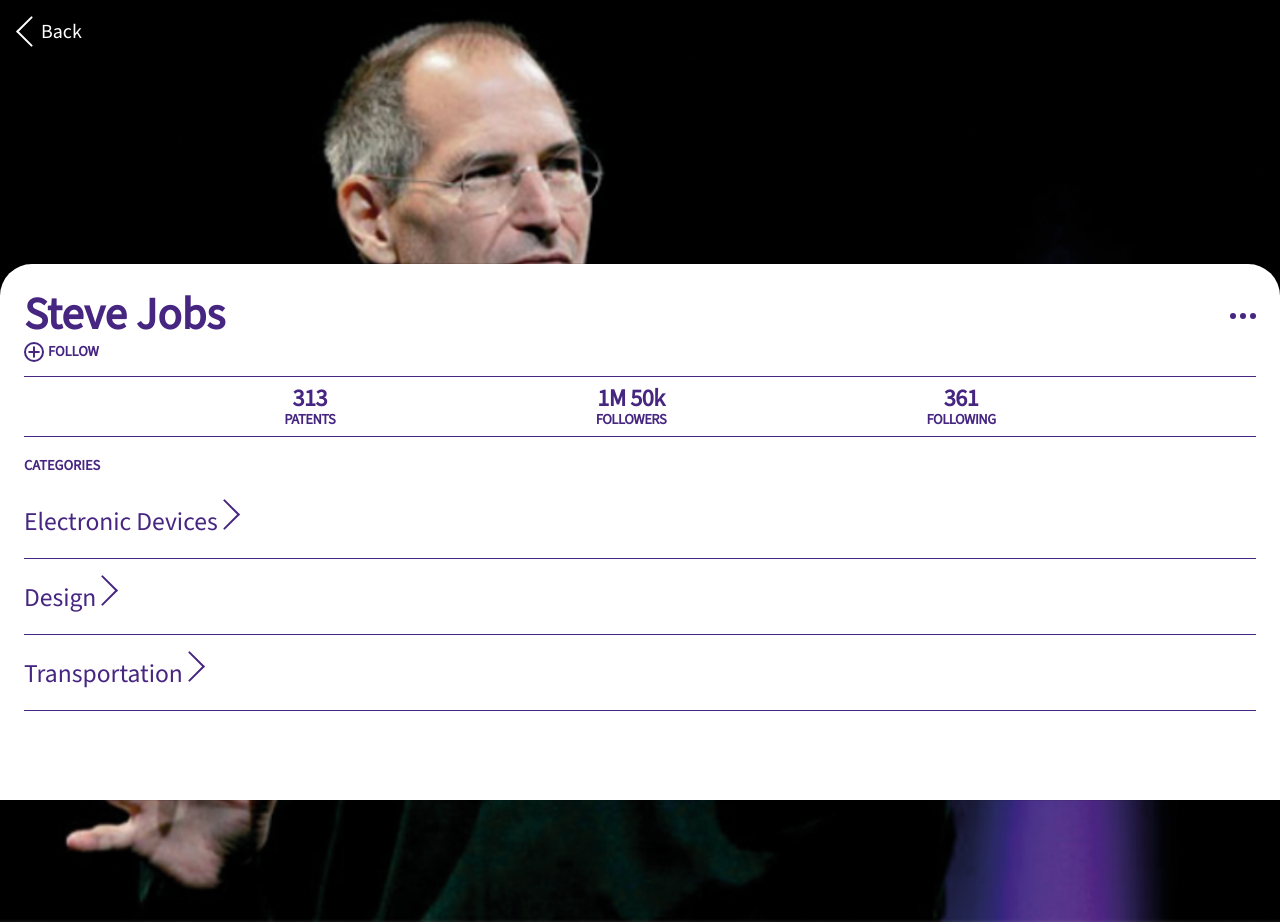
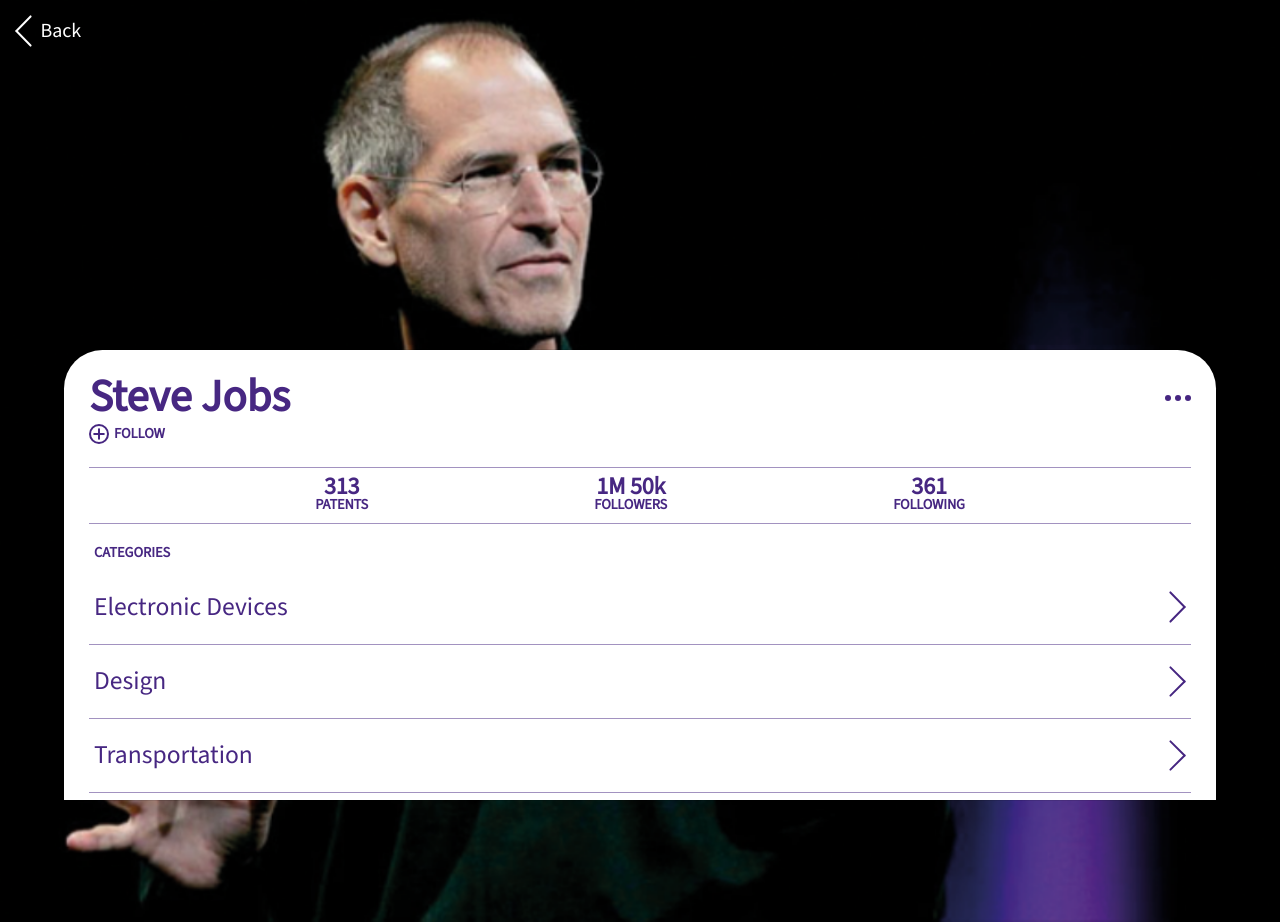
Before and after one commit to Edb83/steve, a plain HTML site: page index.html in a window 1280 px wide. Drawn offline with nearby package versions, Linux system fonts and the light colour scheme.

Commit message:
Add variables for commonly used settings; Switch to using units from brief

```diff
--- a/assets/css/style.css
+++ b/assets/css/style.css
@@ -3,13 +3,20 @@
 
 /* Variables */
 :root {
-    --color-primary: #462681;
+    --color-primary-hsl: 261, 54%, 33%;
     --color-shadow: #0000001A;
     --color-background: #FFFFFF;
     --font-primary: 'Source Sans 3', sans-serif;
+    --font-size-xl: 2.8rem;
+    --font-size-lg: 1.6rem;
+    --font-size-md: 1.5rem;
+    --font-size-sm: 1.25rem;
+    --font-size-xs: 0.9rem;
+    --font-weight-bold: 900;
+    --font-weight-regular: 400;
     --font-weight-light: 300;
-    --font-weight-regular: 400;
-    --font-weight-bold: 900;
+    --height-card: 450px;
+    --padding-card: 20px 25px 0;
 }
 
 /* Reset */
@@ -19,19 +26,24 @@
     box-sizing: border-box;
 }
 
+body {
+    background-color: #000;
+}
+
 a {
     text-decoration: none;
-    color: var(--color-primary);
+    color: hsl(var(--color-primary-hsl));
 }
 
 /* Layout */
 .container {
+    display: grid;
     position: relative;
     height: 100vh;
+    justify-items: center;
     font-family: var(--font-primary);
     font-weight: var(--font-weight-bold);
-    display: grid;
-    grid-template-rows: 33%;
+    line-height: 1;
 }
 
 .hero-image img {
@@ -41,24 +53,29 @@ a {
 
 /* Card */
 .card {
-    border-radius: 2rem 2rem 0 0;
+    position: fixed;
+    bottom: 0;
+    width: 100%;
+    height: var(--height-card);
+    border-radius: 2.4rem 2.4rem 0 0;
     background-color: var(--color-background);
-    color: var(--color-primary);
-    padding: 1.5rem 1.5rem 0;
+    color: hsl(var(--color-primary-hsl));
+    padding: var(--padding-card);
     box-shadow: 0 0 0 1px var(--color-shadow);
 }
 
 /* Header */
+
 .card__header h1 {
-    font-size: 2.8rem;
+    font-size: var(--font-size-xl);
     line-height: 1.2;
 }
 
 .follow {
     display: inline-flex;
     align-items: center;
-    gap: 0.25rem;
-    font-size: 0.9rem;
+    column-gap: 5px;
+    font-size: var(--font-size-xs);
     text-transform: uppercase;
 }
 
@@ -66,48 +83,52 @@ a {
 .card__stats {
     display: flex;
     justify-content: space-evenly;
-    padding: 0.5rem 0 0.5rem;
-    margin: 0.6rem 0 1.2rem;
+    padding: 6px 0 11px;
+    margin: 20px 0;
     text-align: center;
-    letter-spacing: -0.025rem;
-    border-top: 1px solid var(--color-primary);
-    border-bottom: 1px solid var(--color-primary);
-}
-
-.card__stats .stat {
-    line-height: 1.1;
+    letter-spacing: -0.01rem;
+    border-top: 1px solid hsla(var(--color-primary-hsl), 0.5);
+    border-bottom: 1px solid hsla(var(--color-primary-hsl), 0.5);
 }
 
 .card__stats p {
-    font-size: 0.9rem;
+    font-size: var(--font-size-xs);
 }
 
 .card__stats mark {
-    font-size: 1.5rem;
+    font-size: var(--font-size-md);
     color: inherit;
     background-color: inherit;
 }
 
 /* Body */
 .card__body h2 {
-    font-size: 0.9rem;
-    margin-bottom: 0.5rem;
+    display: inline-block;
+    font-size: var(--font-size-xs);
+    padding-left: 5px;
+    margin-bottom: 9px;
     text-transform: uppercase;
+    line-height: 1.2;
 }
 
 .card__body nav ul {
     list-style: none;
     font-weight: var(--font-weight-regular);
-    font-size: 1.6rem;
+    font-size: var(--font-size-lg);
     display: flex;
     flex-direction: column;
 }
 
 .card__body nav li {
+    padding: 21px 5.44px 21px 5px;
+    border-bottom: 1px solid hsla(var(--color-primary-hsl), 0.5);
+    line-height: 1;
+}
+
+.card__body .nav-item {
     display: flex;
+    align-items: center;
     justify-content: space-between;
-    padding: 1rem 0 1.25rem;
-    border-bottom: 1px solid var(--color-primary);
 }
 
 /* Buttons */
@@ -115,14 +136,14 @@ a {
     position: absolute;
     display: flex;
     align-items: center;
-    top: 1rem;
-    left: 1rem;
+    top: 15.44px;
+    left: 15.44px;
     gap: 0.5rem;
 }
 
 .btn-back span {
     color: var(--color-background);
-    font-size: 1.25rem;
+    font-size: var(--font-size-sm);
     font-weight: var(--font-weight-light);
 }
 
@@ -140,3 +161,9 @@ a {
 .space-between {
     justify-content: space-between;
 }
+
+@media (min-width: 600px) {
+    .card {
+        max-width: 90%;
+    }
+}
```
